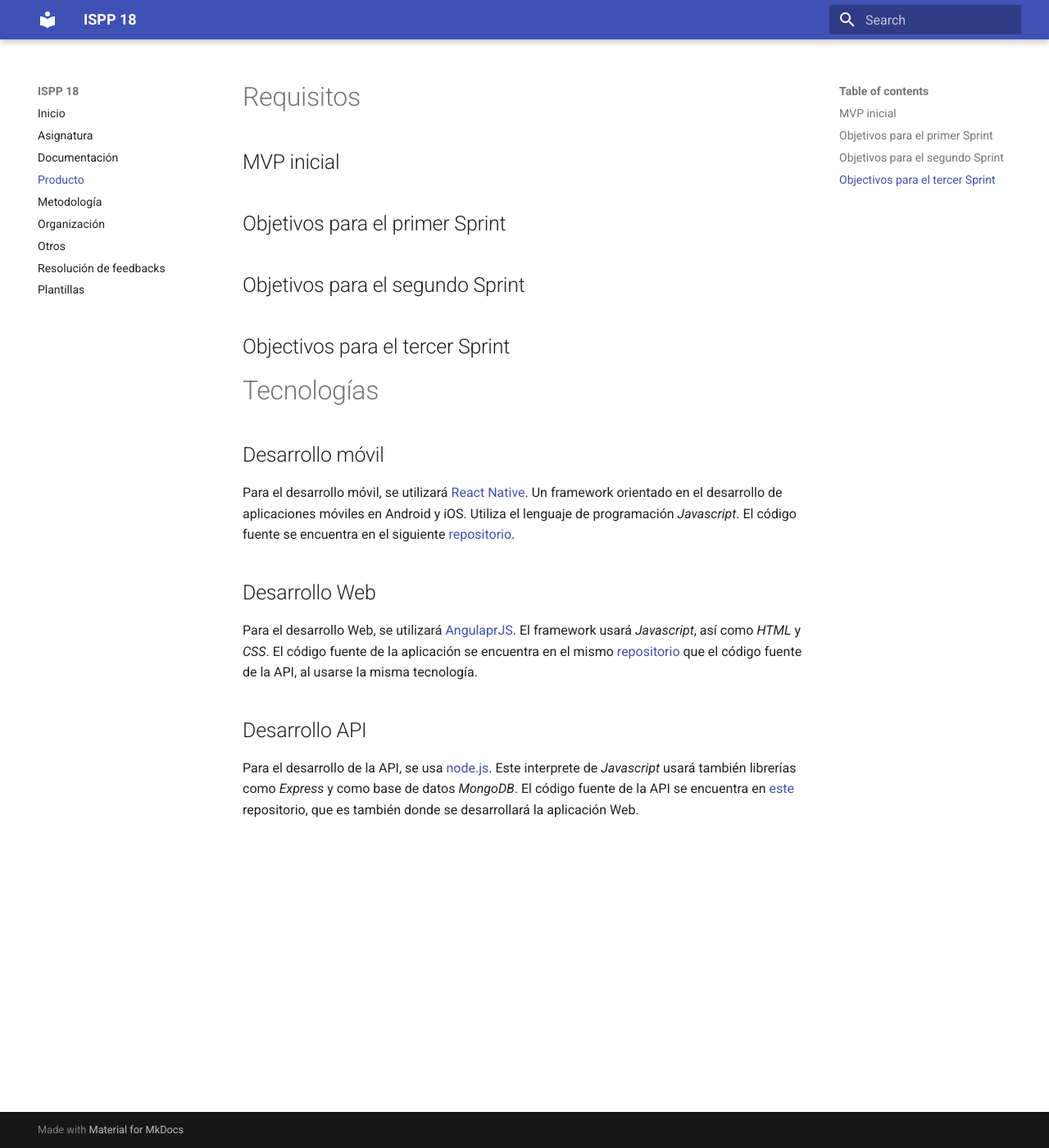
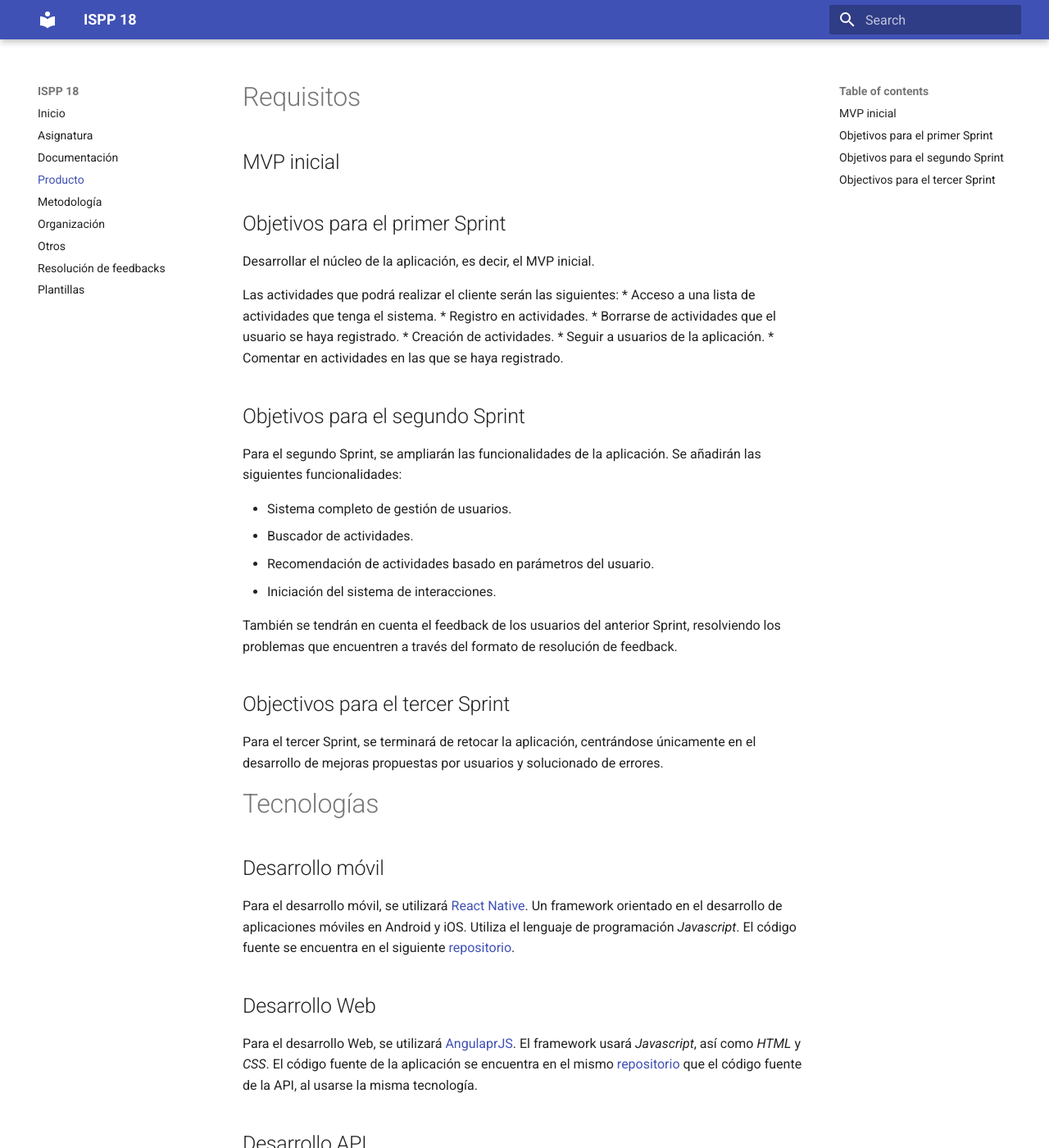
Before and after one commit to alexgs922/ispp18-wiki, an MkDocs documentation site: the page built from docs/producto.md, in a window 1280 px wide and 1400 px high. Shown: the whole window at 82% size. Built offline with MkDocs 1.6.1 and Material for MkDocs 9.7.7, drawn with Linux system fonts in a browser that asks for light colours; old or Windows-style settings are respelled for this version of MkDocs.

Commit message:
ADD Añadido el documento detallando los Sprints
Además de añadir un vínculo para acceder al documento en la sección de 'Documentación', se ha incluido una breve descripción de éstos en la sección de 'Producto'.

```diff
--- a/docs/producto.md
+++ b/docs/producto.md
@@ -3,10 +3,28 @@
 ## MVP inicial
 
 ## Objetivos para el primer Sprint
+Desarrollar el núcleo de la aplicación, es decir, el MVP inicial.
+
+Las actividades que podrá realizar el cliente serán las siguientes:
+* Acceso a una lista de actividades que tenga el sistema.
+* Registro en actividades.
+* Borrarse de actividades que el usuario se haya registrado.
+* Creación de actividades.
+* Seguir a usuarios de la aplicación.
+* Comentar en actividades en las que se haya registrado.
 
 ## Objetivos para el segundo Sprint
+Para el segundo Sprint, se ampliarán las funcionalidades de la aplicación. Se añadirán las siguientes funcionalidades:
+
+* Sistema completo de gestión de usuarios.
+* Buscador de actividades.
+* Recomendación de actividades basado en parámetros del usuario.
+* Iniciación del sistema de interacciones.
+
+También se tendrán en cuenta el feedback de los usuarios del anterior Sprint, resolviendo los problemas que encuentren a través del formato de resolución de feedback.
 
 ## Objectivos para el tercer Sprint
+Para el tercer Sprint, se terminará de retocar la aplicación, centrándose únicamente en el desarrollo de mejoras propuestas por usuarios y solucionado de errores.
 
 # Tecnologías
 
```
Also changed, not shown: docs/documentacion.md (+1 -0 lines).
